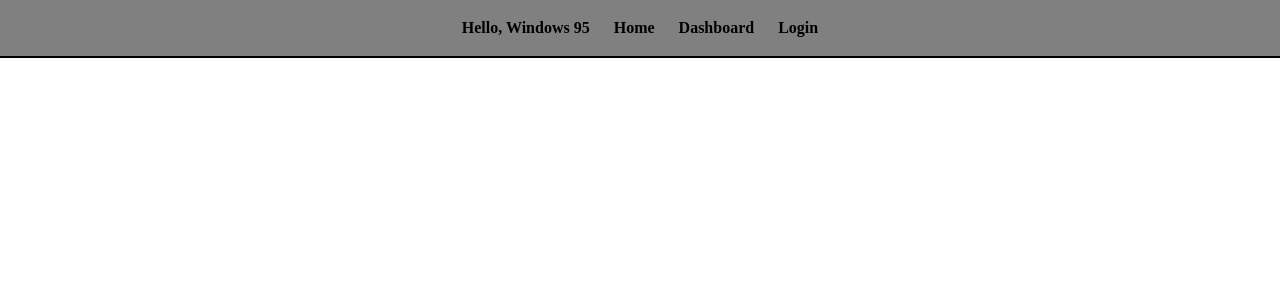
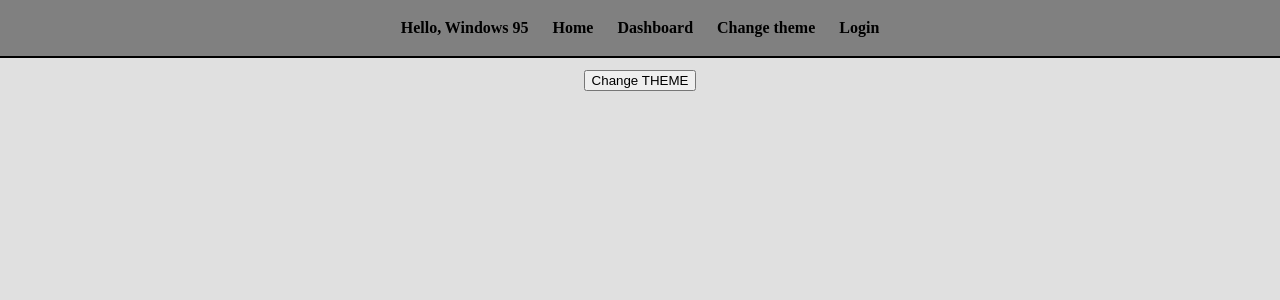
Before and after one commit to iliyanNikolaev/TypeScript, a React (Vite) app in the folder react-tsc/: page /change-theme in a window 1280 px wide. Shown: the top 300 px of the page. Built offline with nearby package versions, Linux system fonts and the light colour scheme.

Commit message:
React Context API with typescript

```diff
--- a/react-tsc/public/style.css
+++ b/react-tsc/public/style.css
@@ -1,5 +1,21 @@
 body {
     margin: 0;
+}
+
+.theme {
+    transition: 1s all ease;
+    width: 100vw;
+    height: 100vh;
+}
+
+.Light {
+    background-color: #e0e0e0;
+    color: black;
+}
+
+.Dark {
+    background-color: rgb(30, 30, 30);
+    color: lightgray;
 }
 
 .navigation {
@@ -27,15 +43,22 @@ body {
     background-color: lightgray;
 }
 
-.view-section{
+.view-section {
     display: flex;
     flex-direction: column;
     align-items: center;
 }
 
-.login-form{
+.login-form {
     display: flex;
     flex-direction: column;
     width: 20%;
     align-items: center;
 }
+
+.theme-btns {
+    display: flex;
+    flex-direction: column;
+    gap: 12px;
+    margin-top: 12px;
+}
--- a/react-tsc/src/App.tsx
+++ b/react-tsc/src/App.tsx
@@ -3,6 +3,7 @@ import { Routes, Route, Link } from 'react-router-dom';
 import { Dashboard } from "./components/Dashboard";
 import { Home } from './components/Home';
 import { Login } from './components/Login';
+import { ChangeTheme } from './components/ChangeTheme';
 
 function App() {
 
@@ -12,12 +13,14 @@ function App() {
       <p>Hello, Windows 95</p>
       <Link to='/'>Home</Link>
       <Link to='/dashboard'>Dashboard</Link>
+      <Link to='/change-theme'>Change theme</Link>
       <Link to='/login'>Login</Link>
     </nav>
 
     <Routes>
       <Route path='/' element={<Home />}></Route>
       <Route path='/dashboard' element={<Dashboard />}></Route>
+      <Route path='/change-theme' element={<ChangeTheme />}></Route>
       <Route path='/login' element={<Login />}></Route>
     </Routes>
     </>
--- /dev/null
+++ b/react-tsc/src/components/ChangeTheme.tsx
@@ -0,0 +1,14 @@
+import { ThemeContext } from '../contexts/ThemeContext';
+import { useContext } from 'react';
+
+export const ChangeTheme = () => {
+    const { toggle } = useContext(ThemeContext);
+
+    return (
+        <section className="view-section">
+            <div className="theme-btns">
+                <button onClick={toggle}>Change THEME</button>
+            </div>
+        </section>
+    )
+}
--- a/react-tsc/src/components/Dashboard.tsx
+++ b/react-tsc/src/components/Dashboard.tsx
@@ -23,9 +23,14 @@ export const Dashboard = () => {
 
     useEffect(() => {
         getData()
-            .then(data => setPosts(data))
+            .then(data => setPosts(data.slice(-20)))
             .catch(err => setError(err.message));
     }, []);
+
+    const handleDelete = (e: React.MouseEvent<HTMLButtonElement>, id: number): void => {
+        console.log(e.target);
+        console.log(`Item with id: ${id} has been deleted`);
+    }
 
     return (
         <>
@@ -34,7 +39,9 @@ export const Dashboard = () => {
                 {error
                     ? <p>{error}</p>
                     : <ul>
-                        {posts.map(x => <li key={x.id}>{x.title}</li>)}
+                        {posts.map(x =>
+                            <li key={x.id}>{x.title.slice(0, 15)} <button onClick={(e) => handleDelete(e, x.id)}>delete</button></li>
+                        )}
                     </ul>}
             </section>
         </>
--- a/react-tsc/src/components/Login.tsx
+++ b/react-tsc/src/components/Login.tsx
@@ -1,24 +1,54 @@
+import { useState } from "react";
+export interface IUser {
+  email: string,
+  password: string
+}
 
 export const Login = () => {
+  const [loggedUser, setLoggedUser] = useState<IUser | null>(null);
 
-  const onLoginHandler = (e: React.MouseEvent<HTMLButtonElement>) => {
+  // --- PERSISTED STATE ---
+  // () => {
+  // const userInSessionStorage = JSON.parse(sessionStorage.getItem('ts-reactDemoUser'));
+  // if(userInSessionStorage){
+  //   setLoggedUser(userInSessionStorage);
+  // }
+  // return null;
+  // }
+
+  const [email, setEmail] = useState<string>('');
+  const [password, setPassword] = useState<string>('');
+
+  const onLoginHandler = (e: React.MouseEvent<HTMLButtonElement>): void => {
     e.preventDefault();
 
-    console.log('login')
+    sessionStorage.setItem('ts-reactDemoUser', JSON.stringify({ email, password }));
+
+    setLoggedUser({
+      email,
+      password
+    });
   }
 
-  const onChange = (e: React.ChangeEvent<HTMLInputElement>) => {
-    console.log(e.target.value);
+  const onEmailChange = (e: React.ChangeEvent<HTMLInputElement>): void => {
+    setEmail(e.target.value);
+  }
+
+  const onPasswordChange = (e: React.ChangeEvent<HTMLInputElement>): void => {
+    setPassword(e.target.value);
   }
 
   return (
     <section className="view-section">
-        <h1>Login</h1>
-        <form className="login-form">
-            <input type="email" name="email" placeholder="email" onChange={onChange} />
-            <input type="password" name="password" placeholder="password" onChange={onChange} />
-            <button onClick={onLoginHandler}>Login</button>
-        </form>
+      <h1>Login</h1>
+      {loggedUser
+        ? <p>you logged with {loggedUser.email}</p>
+        : <form className="login-form">
+          <input type="email" name="email" placeholder="email" value={email} onChange={onEmailChange} />
+          <input type="password" name="password" placeholder="password" value={password} onChange={onPasswordChange} />
+          <button onClick={onLoginHandler}>Login</button>
+        </form>}
+
     </section>
   )
 }
--- /dev/null
+++ b/react-tsc/src/contexts/ThemeContext.tsx
@@ -0,0 +1,32 @@
+import { createContext, useState } from "react";
+
+interface IInitState {
+    mode: string,
+    toggle: () => void
+}
+
+const init_state: IInitState = {
+    mode: 'Light',
+    toggle: () => { }
+}
+
+export const ThemeContext = createContext(init_state);
+
+export const ThemeContextProvider = ({ children }: { children: React.ReactNode }) => {
+    const [mode, setMode] = useState("Light");
+
+    const toggle = () => {
+        setMode(prev => prev == 'Light' ? 'Dark' : 'Light')
+    }
+
+    const ctx = {
+        mode,
+        toggle
+    }
+
+    return <ThemeContext.Provider value={ctx}>
+        <div className={`theme ${mode}`}>
+            {children}
+        </div>
+    </ThemeContext.Provider>
+}
```
Also changed, not shown: react-tsc/src/main.tsx (+5 -2 lines).
